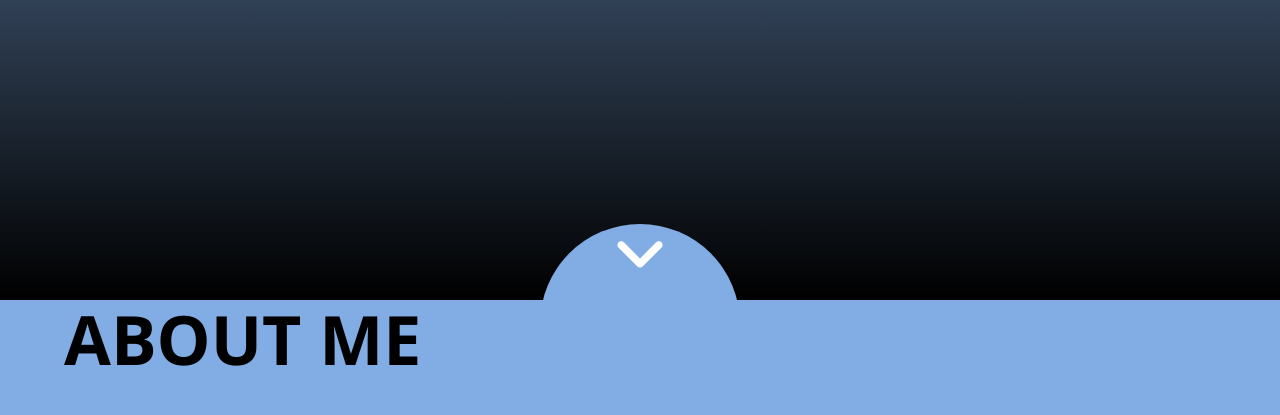
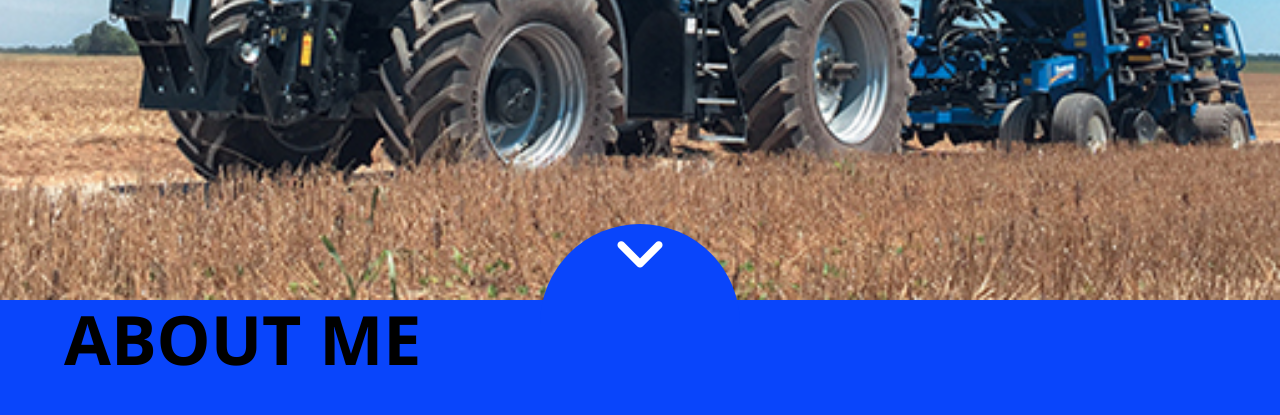
Before and after one commit to Matthew-Whitely/Portfolio, a plain HTML site: page index.html in a window 1280 px wide. Shown: the part 500-915 px from the top of the page. Drawn offline with nearby package versions, Linux system fonts and the light colour scheme.

Commit message:
new hero image

```diff
--- a/style.css
+++ b/style.css
@@ -268,21 +268,22 @@ img {
   width: 100%;
 }
 /* HEADER */
+
 header {
-  /* background-image: linear-gradient(
+  /* linear-gradient(
       to bottom,
       rgba(27, 88, 168, 0.3),
       rgba(20, 20, 20, 0.52)
-    ),
-    url("./images/header-2.webp"); */
-  background: linear-gradient(
+    ), */
+  background-image: url("./images/new-holland.JPEG");
+  /* background: linear-gradient(
     to bottom,
     rgba(129, 172, 228, 1),
     rgba(0, 0, 0, 1)
-  );
+  ); */
   background-repeat: no-repeat;
   background-size: cover;
-  background-position: bottom;
+  background-position: center;
   height: 100vh;
 }
 
@@ -300,7 +301,7 @@ header {
 .arrow {
   width: 200px;
   height: 100px;
-  background: #81ace4;
+  background: #0945fb;
   border-top-left-radius: 110px;
   border-top-right-radius: 110px;
   margin-top: auto;
@@ -314,7 +315,7 @@ header {
 }
 /* About Section */
 .about-section {
-  background: #81ace4;
+  background: #0945fb;
 }
 
 .about-flex {
```
Also changed, not shown: images/new-holland.JPEG (added).
